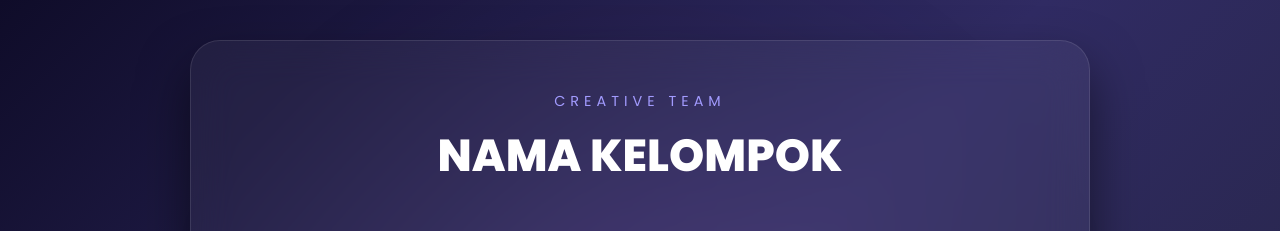
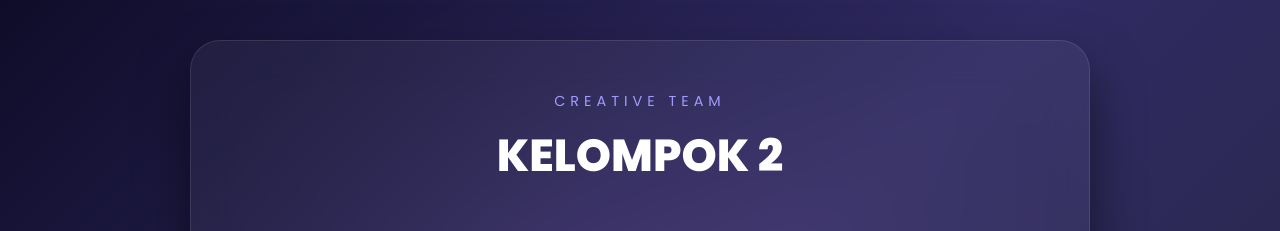
Before and after one commit to IndraAdityaW/apalah, a plain HTML site: page index.html in a window 1280 px wide. Shown: the top 231 px of the page. Drawn offline with Linux system fonts and the light colour scheme.

Commit message:
Update index.html
kel 2

```diff
--- a/index.html
+++ b/index.html
@@ -145,7 +145,7 @@
 
     <div class="glass-card">
         <h2>Creative Team</h2>
-        <h1>NAMA KELOMPOK</h1>
+        <h1>KELOMPOK 2</h1>
 
         <div class="member-container">
             <!-- Akmal -->
```
